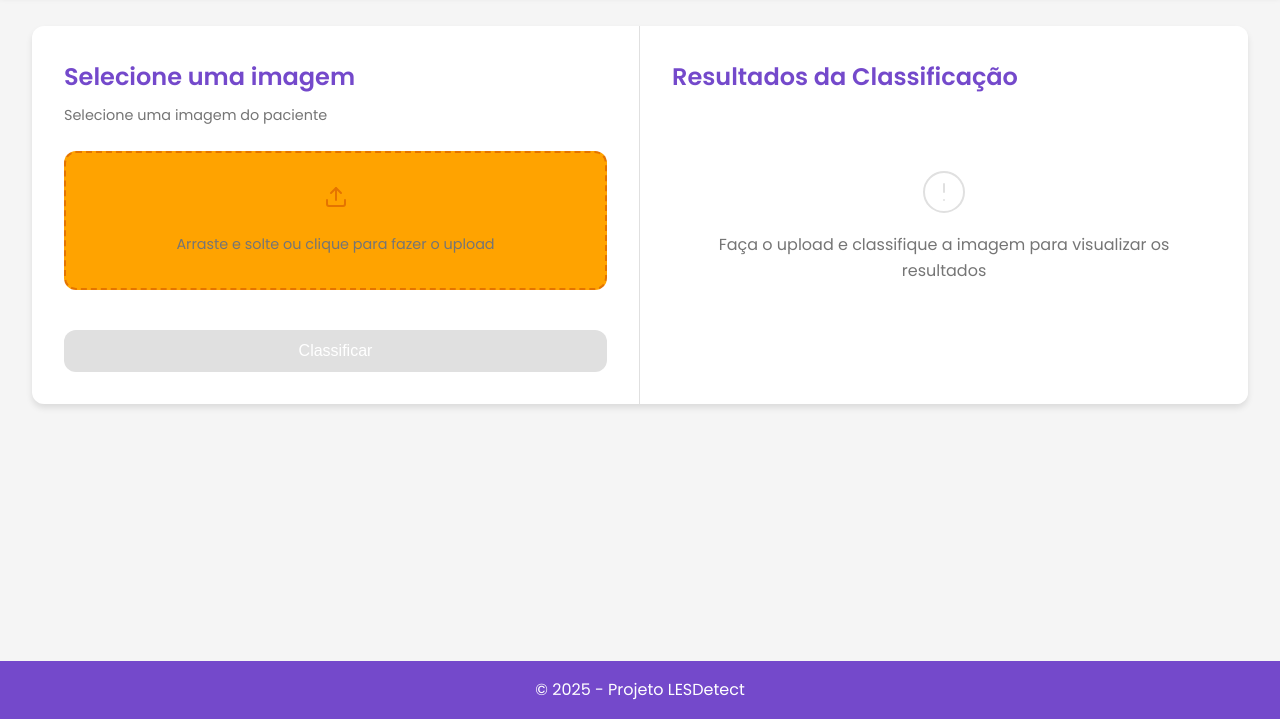
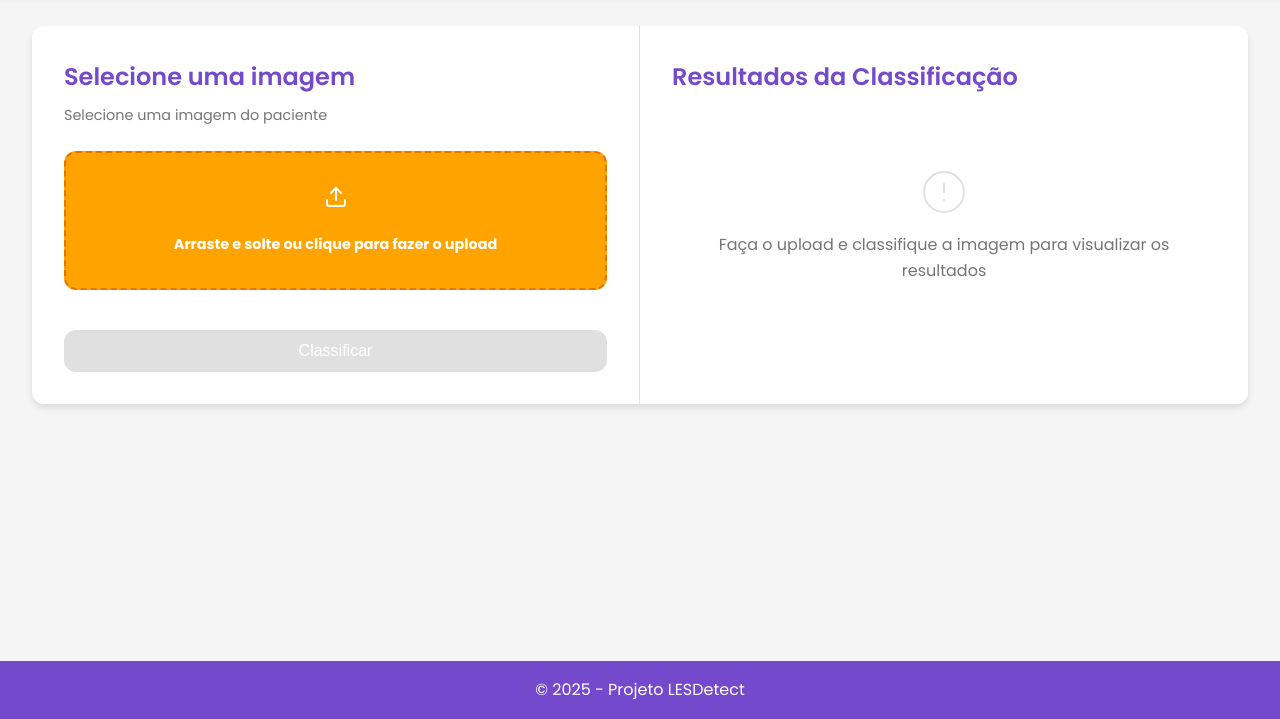
Before and after one commit to MatheusADC/DetectLES, a website: page public/html/index.html in a window 1280 px wide. In both pictures the pointer is over the element 335 px from the left and 282 px from the top of the page. Shown: the part 81-800 px from the top of the page. Drawn offline with Linux system fonts and the light colour scheme.

Commit message:
Refactor: Cores do preview

```diff
--- a/public/css/estilo.css
+++ b/public/css/estilo.css
@@ -3,7 +3,6 @@
     --secondary-color: #7449cb;
     --tertiary-color: #ffa300;
     --primary-light: #e6f7f2;
-    --accent-color: #3498DB;
     --text-color: #333333;
     --light-gray: #f5f5f5;
     --medium-gray: #e0e0e0;
@@ -140,6 +139,15 @@ h2 {
     font-size: 0.9rem;
 }
 
+.upload-area:hover>.upload-icon {
+    color: var(--white);
+}
+
+.upload-area:hover>span {
+    color: var(--white);
+    font-weight: bold;
+}
+
 .upload-area.highlight {
     border-color: var(--primary-color);
     background-color: var(--primary-light);
@@ -214,7 +222,7 @@ h2 {
 
 .image-dimensions {
     margin-left: 0.5rem;
-    color: var(--accent-color);
+    color: var(--primary-color);
 }
 
 .classify-button {
```
